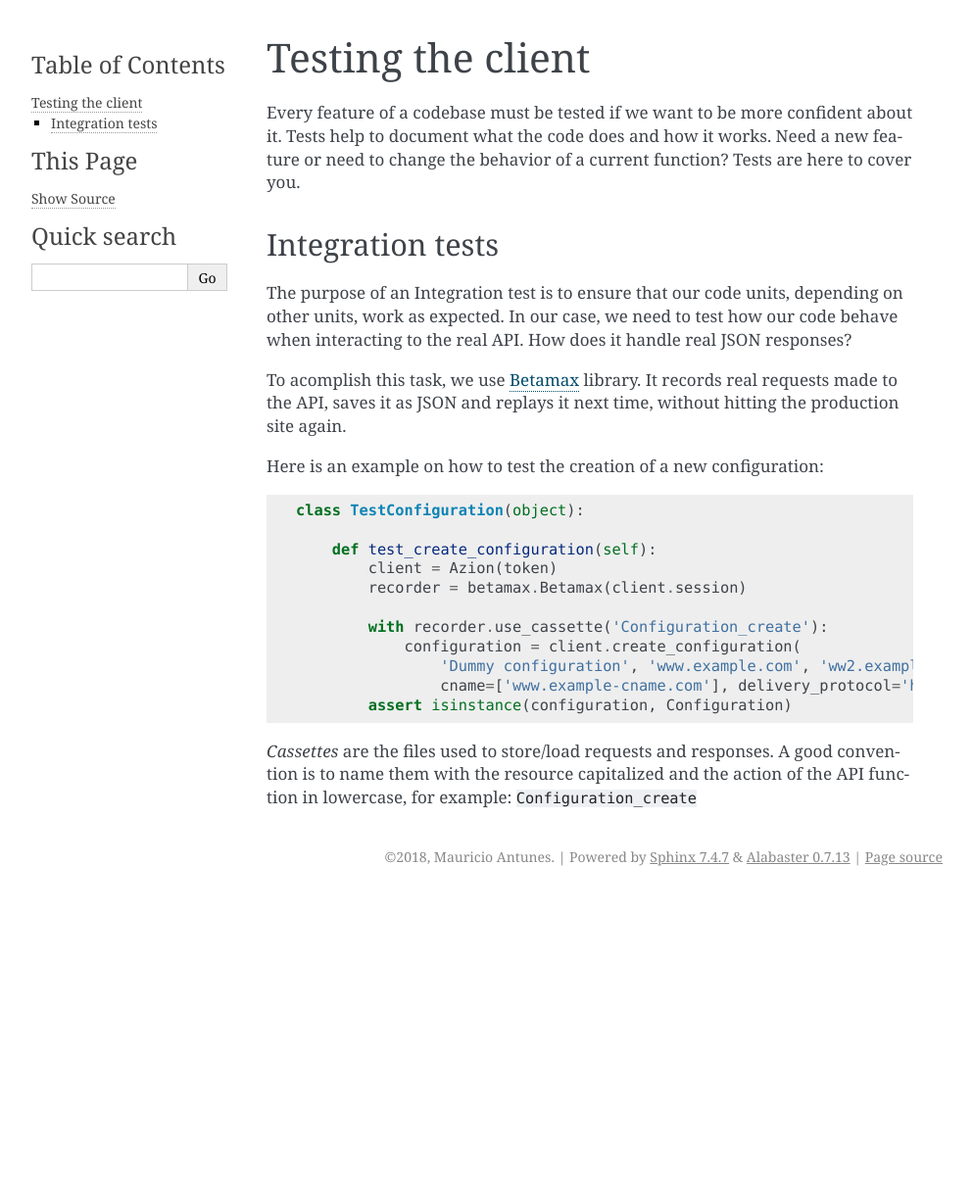
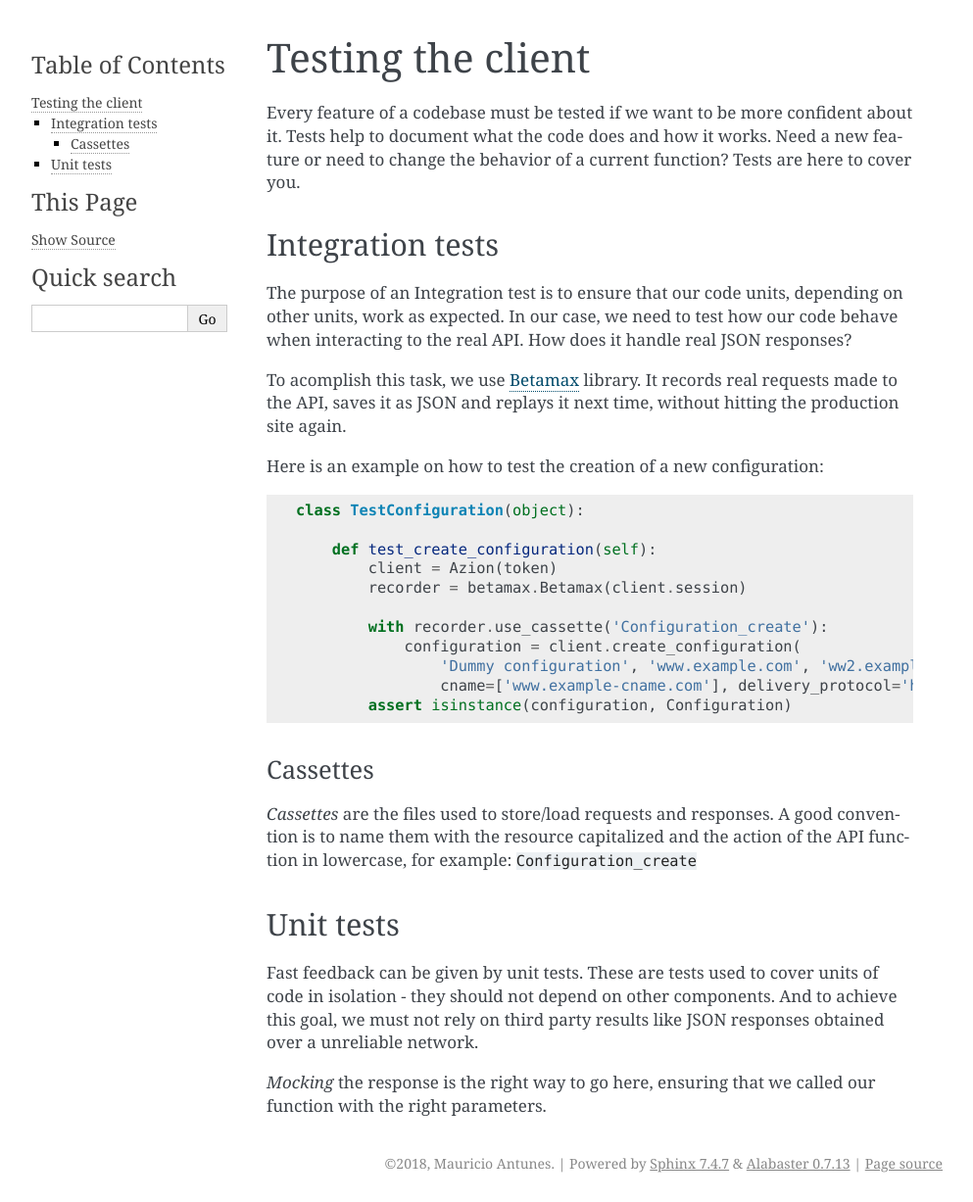
Before and after one commit to mauricioabreu/azion-python, a Sphinx documentation site: the page built from docs/contributing/testing.rst, in a window 1280 px wide. Shown: the whole page at 98% size, without its empty margins (148-1141 px from the left). Built offline with Sphinx 7.4.7, drawn with Linux system fonts in a browser that asks for light colours; before the commit the page ends 914 px from its top, so only the background shows below that.

Commit message:
docs: Explain how unit tests work

```diff
--- a/docs/contributing/testing.rst
+++ b/docs/contributing/testing.rst
@@ -30,5 +30,16 @@ Here is an example on how to test the creation of a new configuration:
                     cname=['www.example-cname.com'], delivery_protocol='http')
             assert isinstance(configuration, Configuration)
 
+Cassettes
+~~~~~~~~~
+
 `Cassettes` are the files used to store/load requests and responses. A good convention is to name them with the resource capitalized
 and the action of the API function in lowercase, for example: ``Configuration_create``
+
+Unit tests
+----------
+
+Fast feedback can be given by unit tests. These are tests used to cover units of code in isolation - they should not depend on other components.
+And to achieve this goal, we must not rely on third party results like JSON responses obtained over a unreliable network.
+
+`Mocking` the response is the right way to go here, ensuring that we called our function with the right parameters.
```
Also changed, not shown: 1 other file.
